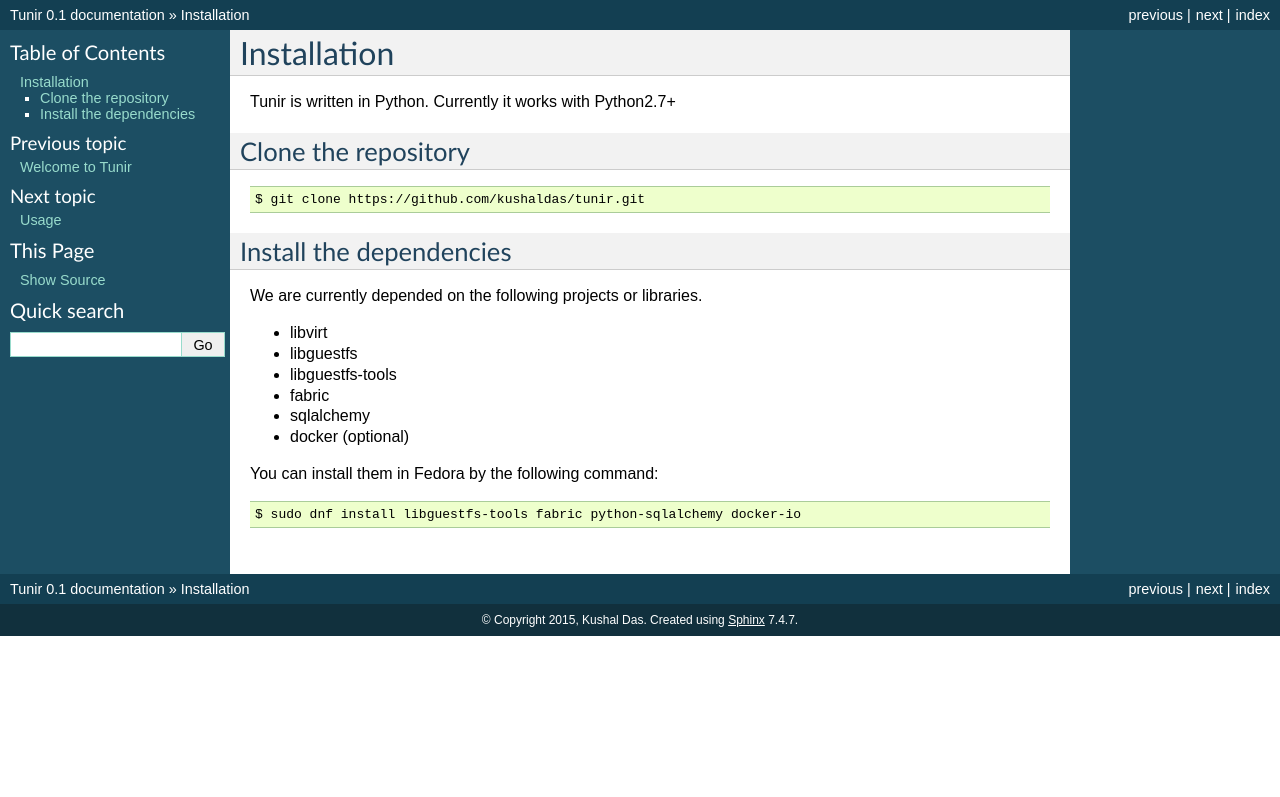
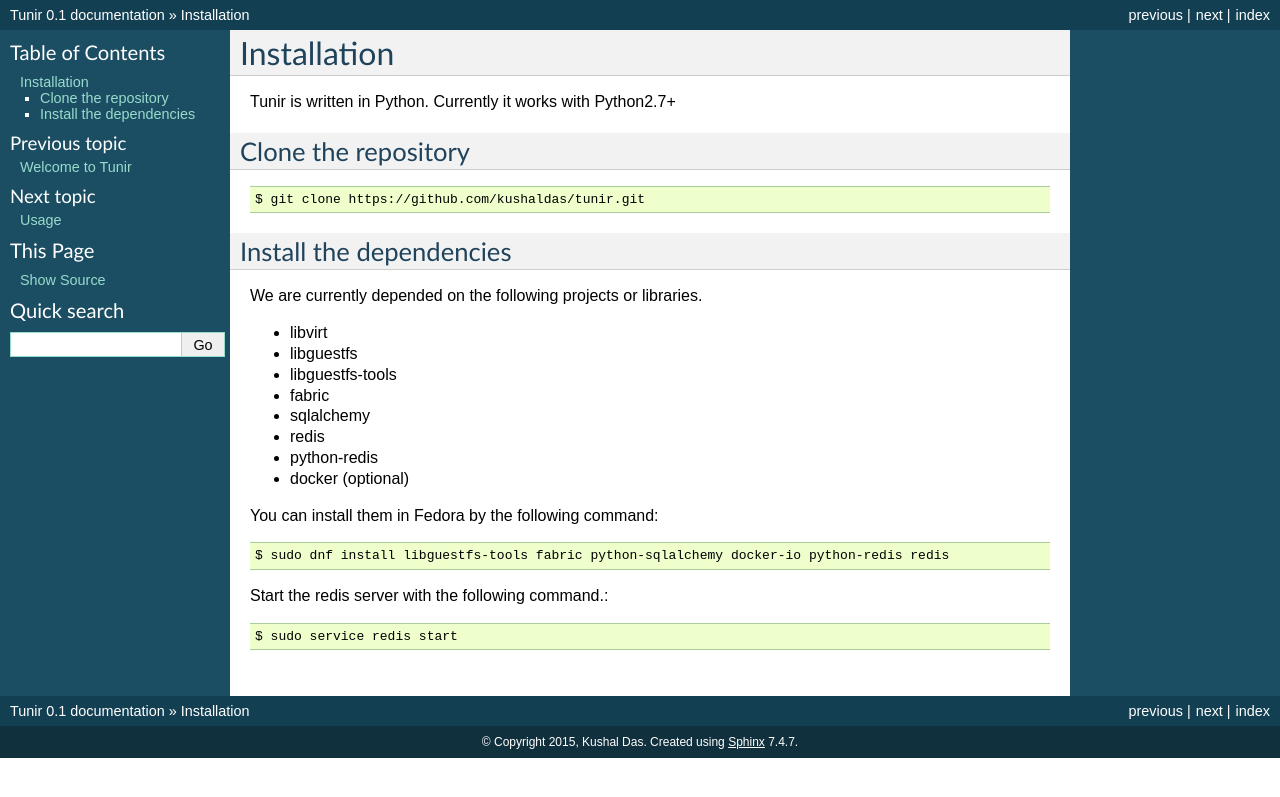
Before and after one commit to kushaldas/tunir, a Sphinx documentation site: the page built from docs/installation.rst, in a window 1280 px wide. Shown: the top 797 px of the page. Built offline with Sphinx 7.4.7, drawn with Linux system fonts in a browser that asks for light colours.

Commit message:
Updates installation instruction with the redis details.

```diff
--- a/docs/installation.rst
+++ b/docs/installation.rst
@@ -21,8 +21,16 @@
 - libguestfs-tools
 - fabric
 - sqlalchemy
+- redis
+- python-redis
 - docker  (optional)
+
 
 You can install them in Fedora by the following command::
 
-    $ sudo dnf install libguestfs-tools fabric python-sqlalchemy docker-io
+    $ sudo dnf install libguestfs-tools fabric python-sqlalchemy docker-io python-redis redis
+
+
+Start the redis server with the following command.::
+
+    $ sudo service redis start
```
